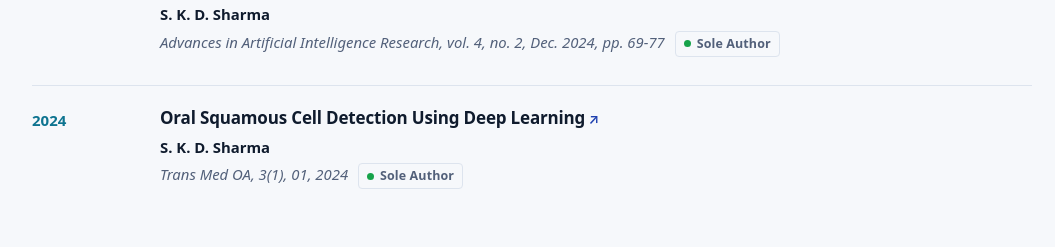
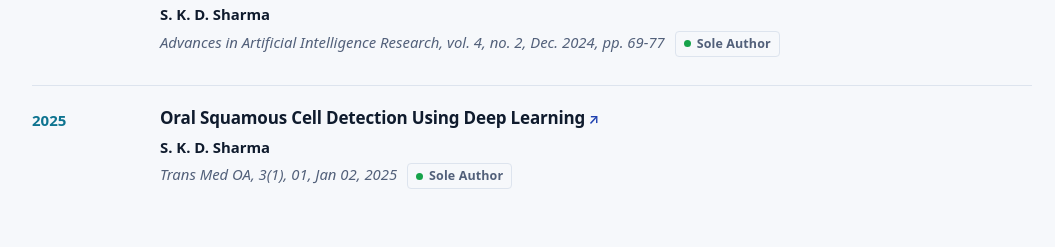
Before and after one commit to samrat1699/samratdev, a plain HTML site: page index.html in a window 1280 px wide. Shown: the part 2973-3220 px from the top of the page, without its empty margins (108-1163 px from the left). Drawn offline with Linux system fonts and the light colour scheme.

Commit message:
paper update

```diff
--- a/index.html
+++ b/index.html
@@ -180,11 +180,11 @@
   </article>
 
   <article class="pubrow">
-   <div class="pyear">2024</div>
+   <div class="pyear">2025</div>
    <div>
     <h3><a href="https://www.opastpublishers.com/open-access-articles/oral-squamous-cell-detection-using-deep-learning-8578.html" target="_blank" rel="noopener">Oral Squamous Cell Detection Using Deep Learning</a></h3>
     <p class="authors"><b>S. K. D. Sharma</b></p>
-    <p class="venue">Trans Med OA, 3(1), 01, 2024 <span class="role solo">Sole Author</span></p>
+    <p class="venue">Trans Med OA, 3(1), 01, Jan 02, 2025 <span class="role solo">Sole Author</span></p>
    </div>
   </article>
   </div>
```
